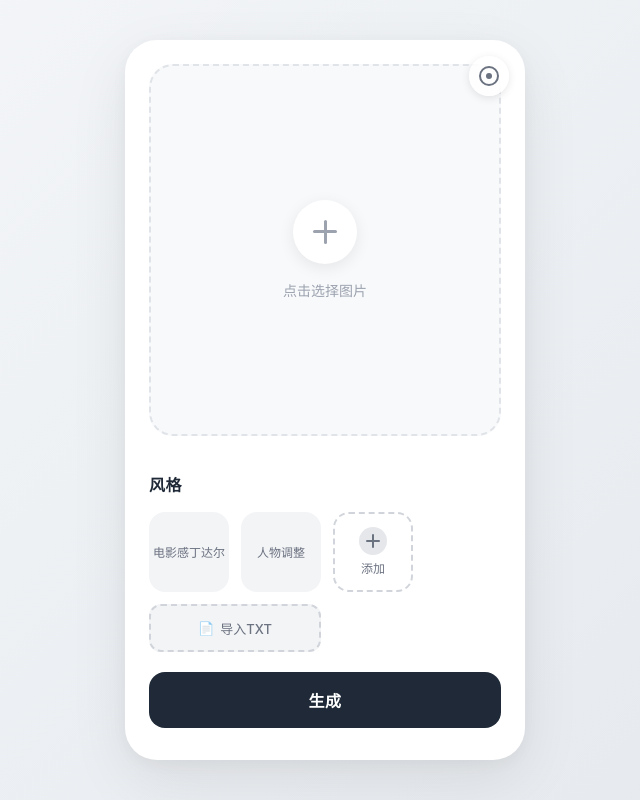
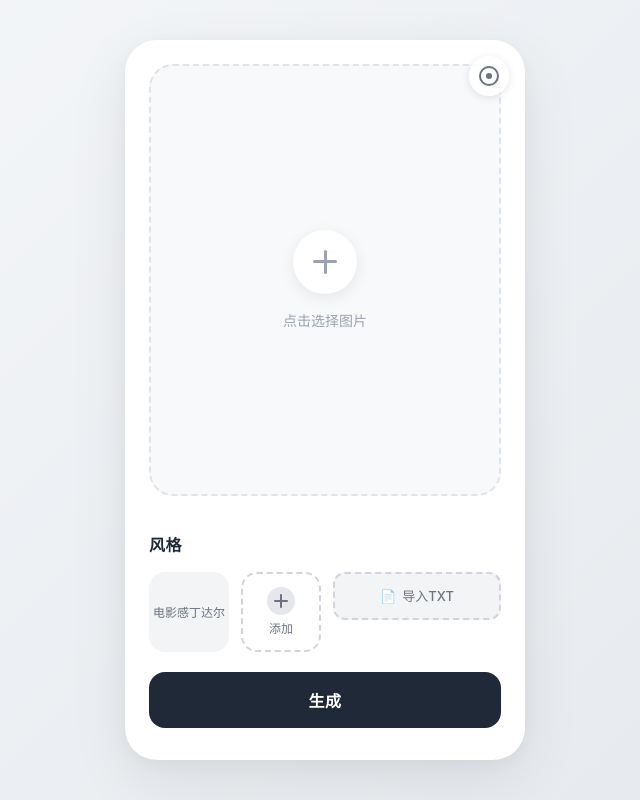
Before and after one commit to xmyx588/ai-image-editor, a plain HTML site: page index.html in a window 1280 px wide. Shown: the whole page, without its empty margins (315-955 px from the left). Drawn offline with Linux system fonts and the light colour scheme.

Commit message:
Remove 人物调整 style

```diff
--- a/index.html
+++ b/index.html
@@ -665,10 +665,6 @@
             {
                 name: '电影感丁达尔',
                 prompt: '电影级写实摄影质感，真实世界物理光影，低饱和高级纪实色调，游戏CG风格 极具艺术感 震撼人心 背景压暗 暗部叠加 特写镜头高清  背景动态虚化 阳光灿烂 暖色丁达尔发丝光 光影交错 面部亮度合理 特写镜头 低饱和 光线逻辑符合真实世界 保证人物表情不变 姿势不变 构图角度不变 原比例'
-            },
-            {
-                name: '人物调整',
-                prompt: '把脸P好看，窄脸、缩颧骨、缩短中庭，缩短人中，缩小鼻翼，平整光滑的皮肤，流畅的脸型，不要改变妆容，不要改变其他任何元素'
             }
         ];
         let apiSettings = {
```
